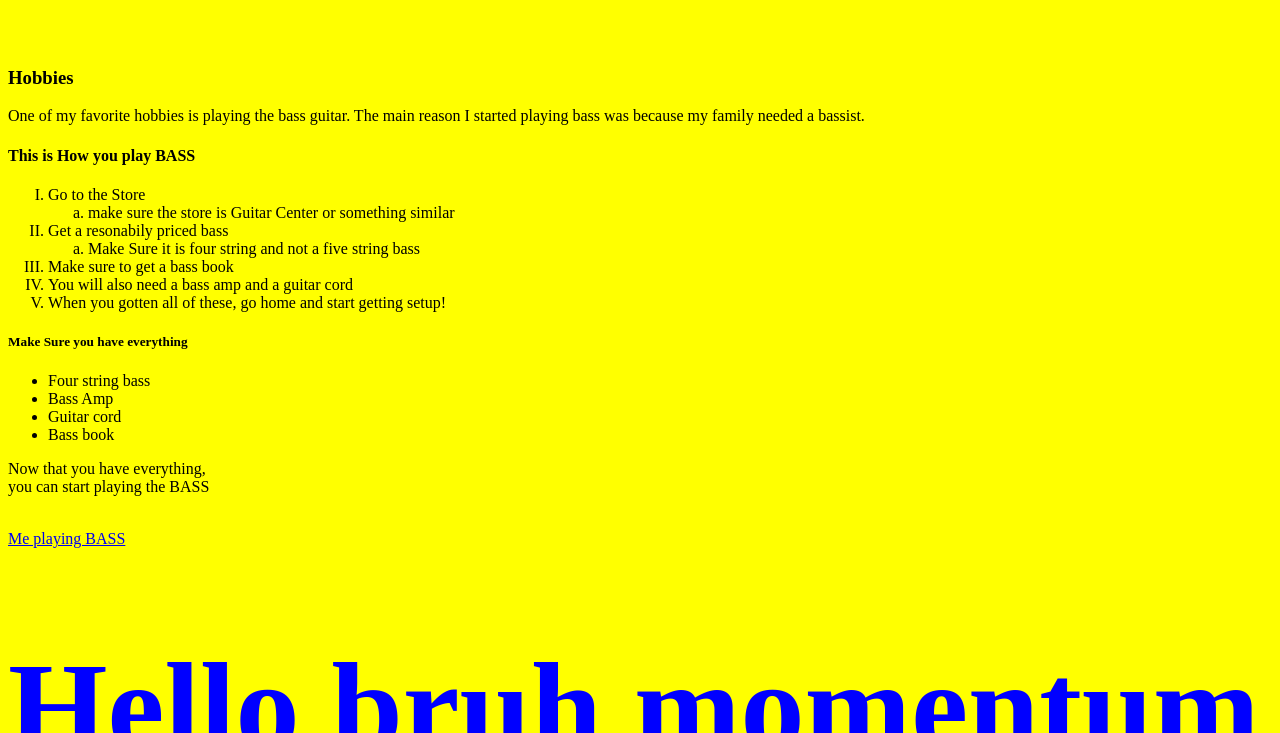
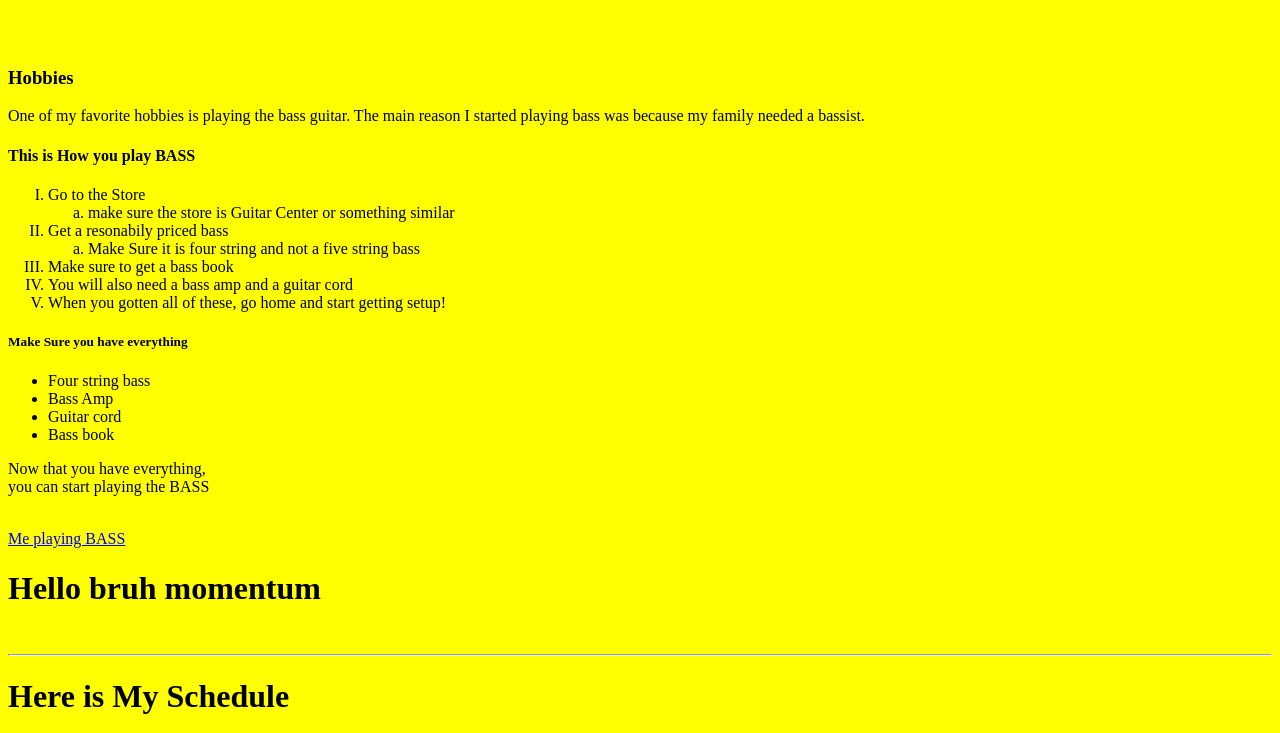
Before and after one commit to latimcal000/csp-project, a plain HTML site: page index.html in a window 1280 px wide. Shown: the part 174-907 px from the top of the page. Drawn offline with Linux system fonts and the light colour scheme.

Commit message:
Update index.html

```diff
--- a/index.html
+++ b/index.html
@@ -3,33 +3,12 @@
 
   <head>
    <link rel="stylesheet" href="index.css">
-    <style>
-      h1 {
-       text-align: center;
-        color: orange;
-        font-size: 96pt;
-
-      }
-      h1#opt1{
-       text-align: left;
-        color: blue;
-
-
-      }
-      h1#opt2{
-        text-align: right;
-        color: red;
-        font-size: 96px;
-      }
-
-    </style>
-
   </head>
 
 
 
   <body bgcolor="yellow">
-<h1>About Me</h1>
+<h1 class="mainhead">About Me</h1>
   <h3>Hobbies</h3>
   <body>One of my favorite hobbies is playing the bass guitar. The main reason I started playing bass was because my family needed a bassist.
   <h4><b>This is How you play BASS</b></h4>
@@ -52,12 +31,12 @@
   <p>Now that you have everything,<br>you can start playing the BASS</br></p>
 <br>
 <a href="https://latimcal000.github.io/csp-project/bass.html">Me playing BASS</a>
-  <h1 id="opt1">Hello bruh momentum</h1>
+  <h1 class="mainhead#2">Hello bruh momentum</h1>
 
 </br>
 <hr>
 
-<h1 id="opt2">Here is My Schedule</h2>
+<h1 class="mainhead#3">Here is My Schedule</h2>
 <style>
             table, th, td {
                 border: 1px solid black;
```
